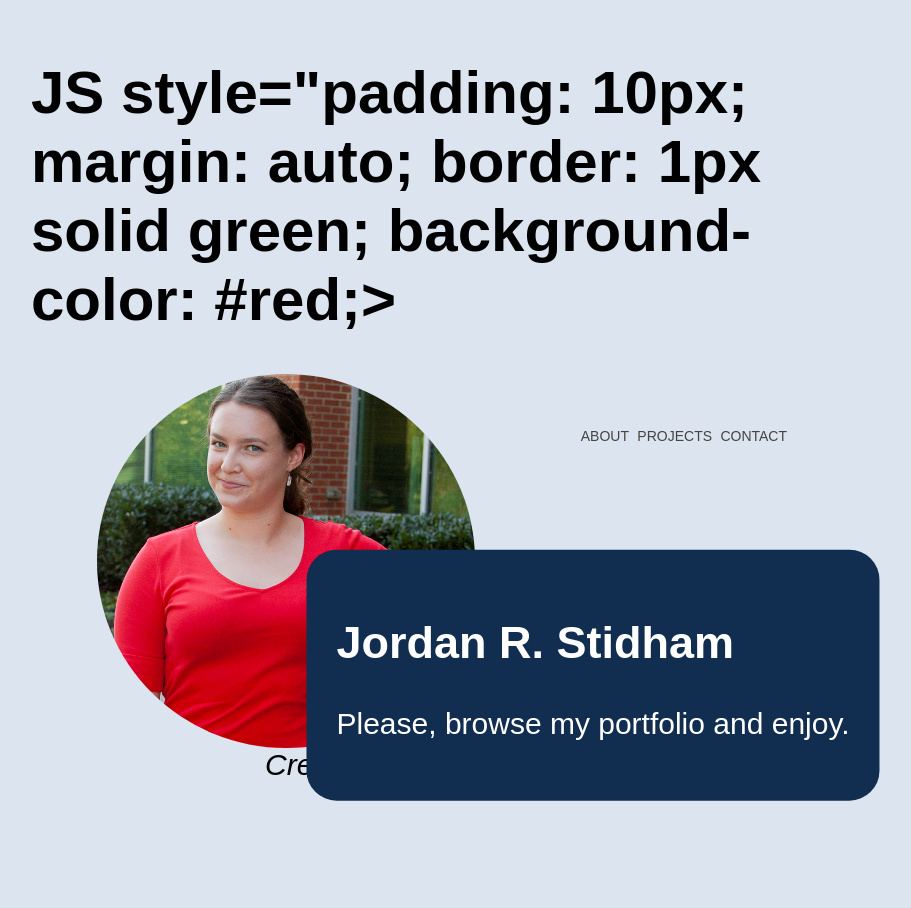
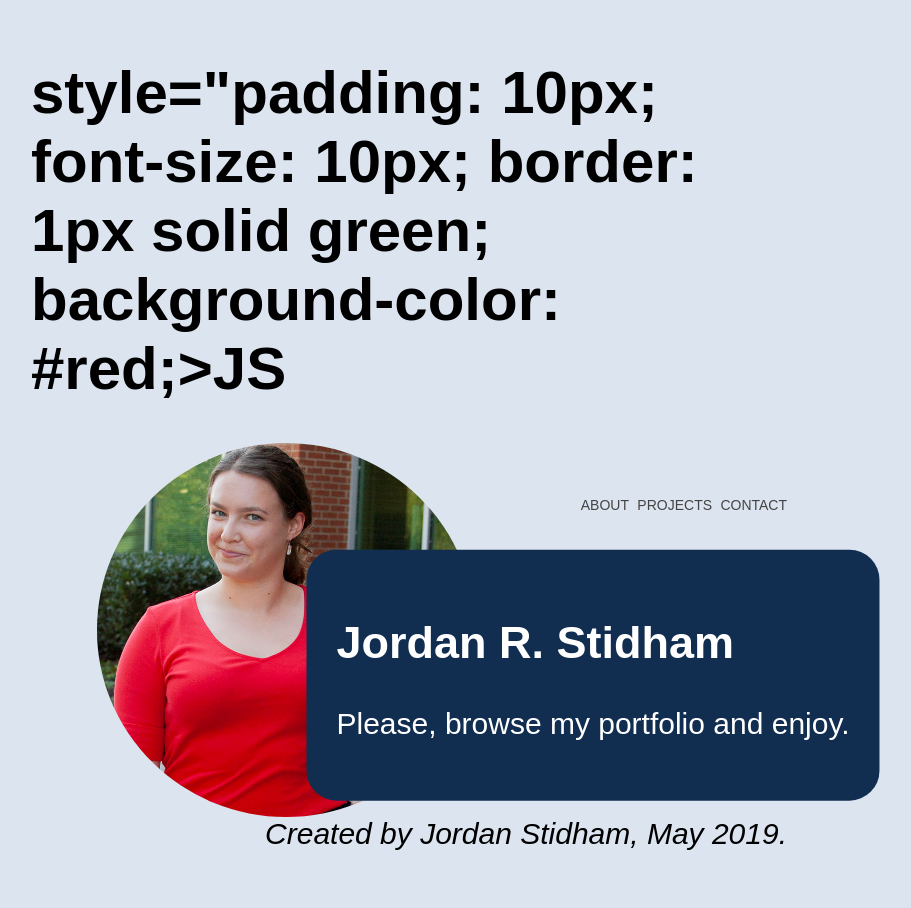
Before and after one commit to jordanstidham/PORTFOLIO, a Jekyll site: the page built from README.md, in a window 1280 px wide. Shown: the whole page, without its empty margins (47-958 px from the left). Built offline with Jekyll 4.4.1, drawn with Linux system fonts in a browser that asks for light colours; our own code applies the rules of GitHub Pages for plain Markdown files.

Commit message:
Update default.html

```diff
--- a/_layouts/default.html
+++ b/_layouts/default.html
@@ -8,8 +8,7 @@
 		<!-- header -->
 
 		<div class= "head">
-			<h1>JS style="padding: 10px; margin: auto; border: 1px solid green; background-color: #red;>
-			</h1>
+			<h1> style="padding: 10px; font-size: 10px; border: 1px solid green; background-color: #red;>JS</h1>
 			<div>
 
 		<!-- navbar -->
```
